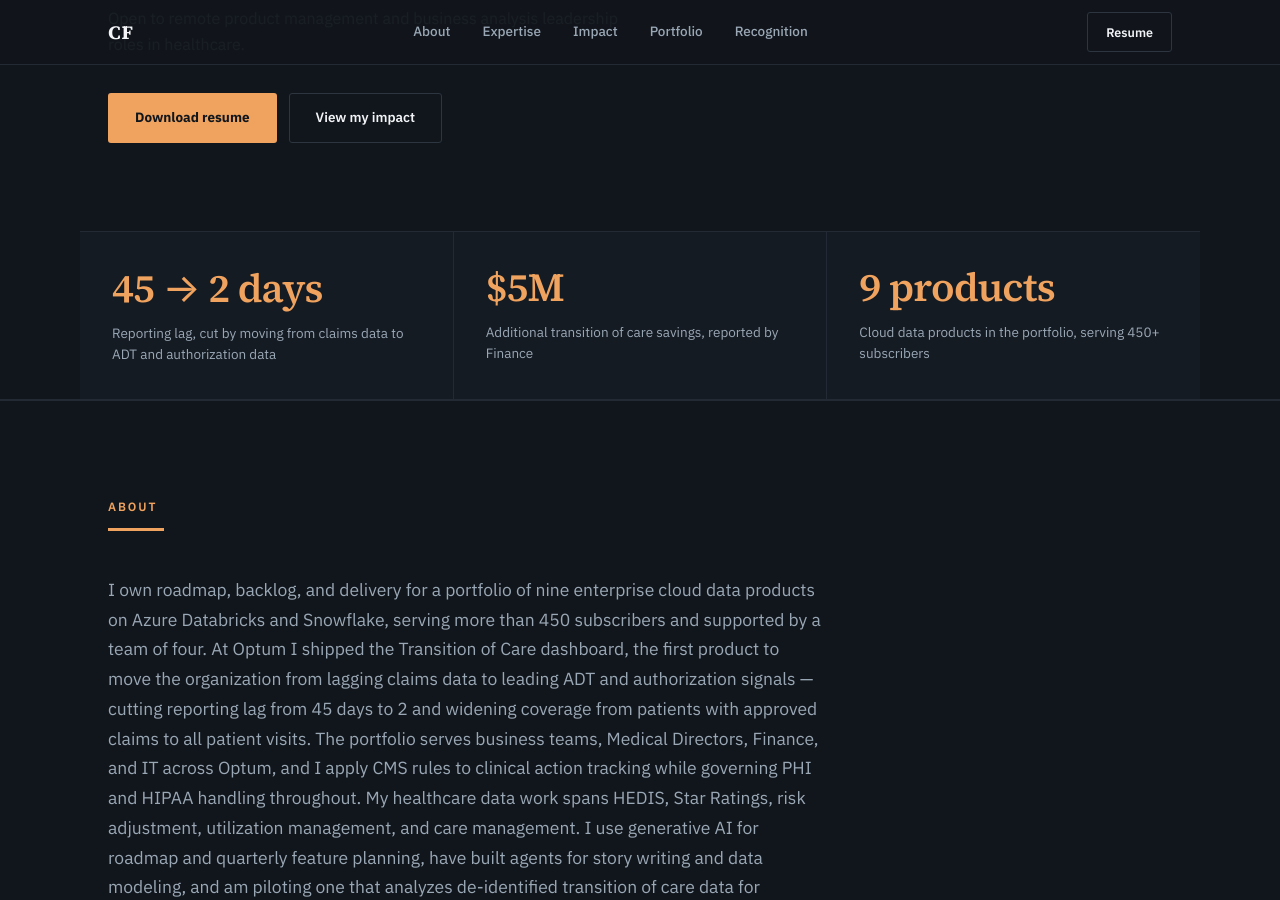
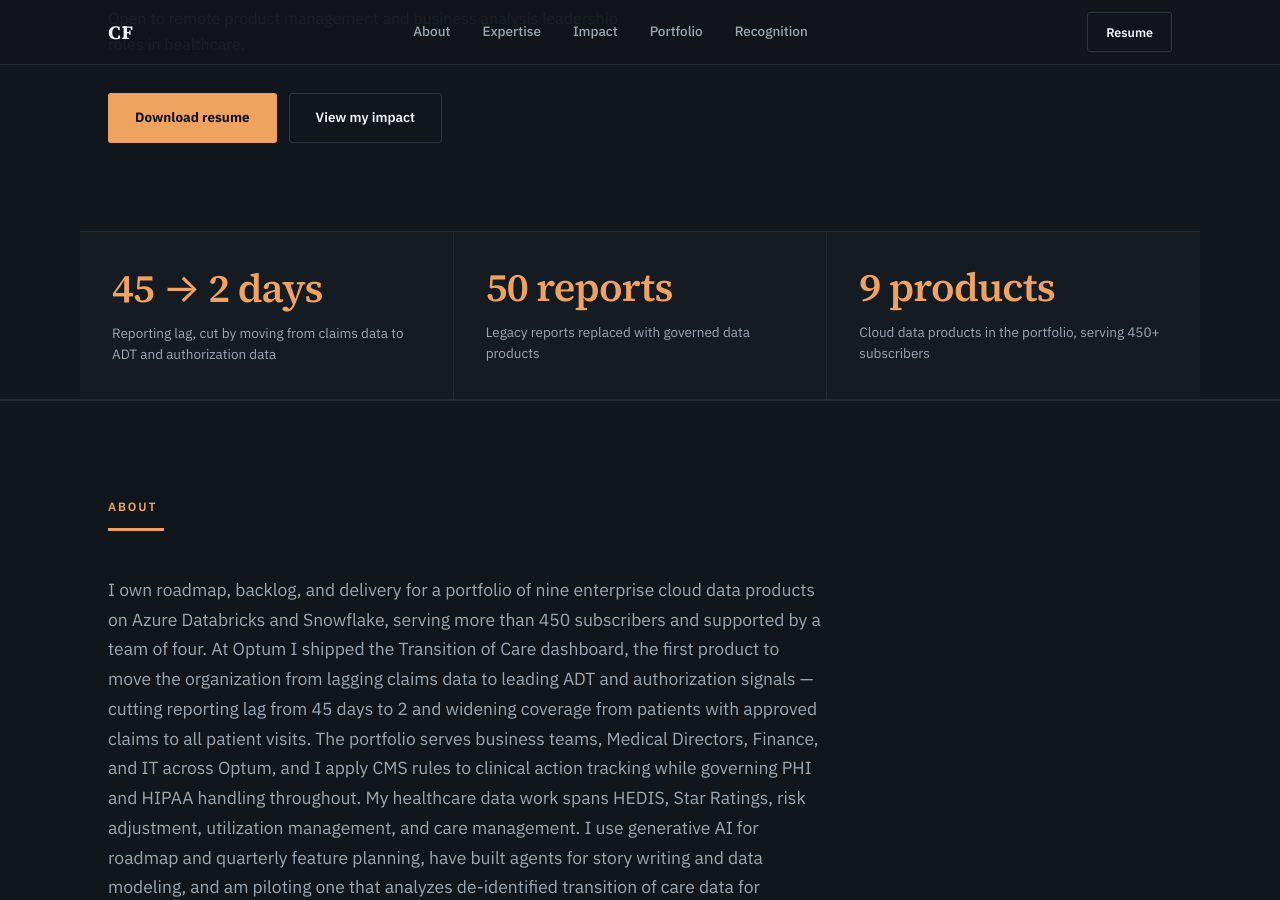
Before and after one commit to christanfranklin7-lab/Portfolio, a Jekyll site: the page built from index.html, in a window 1280 px wide and 900 px high, scrolled down 534 px. Built offline with Jekyll 4.4.1, drawn with Linux system fonts in a browser that asks for light colours; some of the changed text lies outside the part shown.

Commit message:
Add files via upload

```diff
--- a/_data/portfolio.yml
+++ b/_data/portfolio.yml
@@ -29,7 +29,6 @@
       items:
         - Reporting lag reduced from 45 days to 2
         - Coverage widened from approved-claim patients only to all patient visits
-        - Finance reports $5M in additional transition of care savings this year
         - Used by business teams, Medical Directors, Finance, and IT across Optum
         - Enterprise data sets now feed at least three additional dashboards across IT and business teams
   stack: [Azure Databricks, Snowflake, Tableau, ServiceNow, Generative AI, GitHub Copilot]
--- a/_data/stats.yml
+++ b/_data/stats.yml
@@ -6,20 +6,14 @@
 hero:
   - display: '45 <span class="arrow">&rarr;</span> 2 days'
     label: Reporting lag, cut by moving from claims data to ADT and authorization data
-  - display: "$5M"
-    count: 5
-    prefix: "$"
-    suffix: "M"
-    label: Additional transition of care savings, reported by Finance
+  - display: "50 reports"
+    count: 50
+    suffix: " reports"
+    label: Legacy reports replaced with governed data products
   - display: "9 products"
     label: Cloud data products in the portfolio, serving 450+ subscribers
 
 impact:
-  - display: "$5M"
-    count: 5
-    prefix: "$"
-    suffix: "M"
-    label: Additional transition of care savings reported by Finance this year (Optum)
   - display: '45 <span class="arrow">&rarr;</span> 2 days'
     label: Reporting lag, cut by moving from lagging claims data to leading ADT and authorization data (Optum)
   - display: "50 reports"
```
